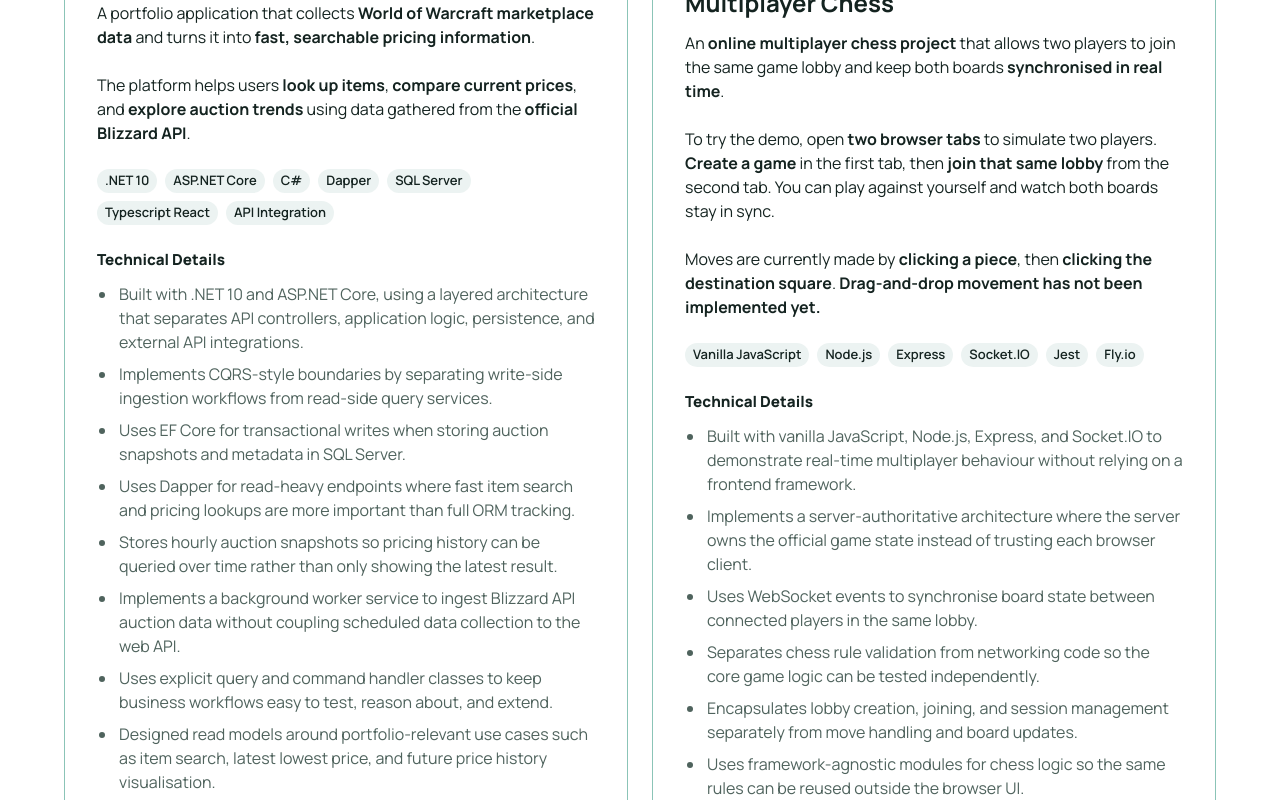
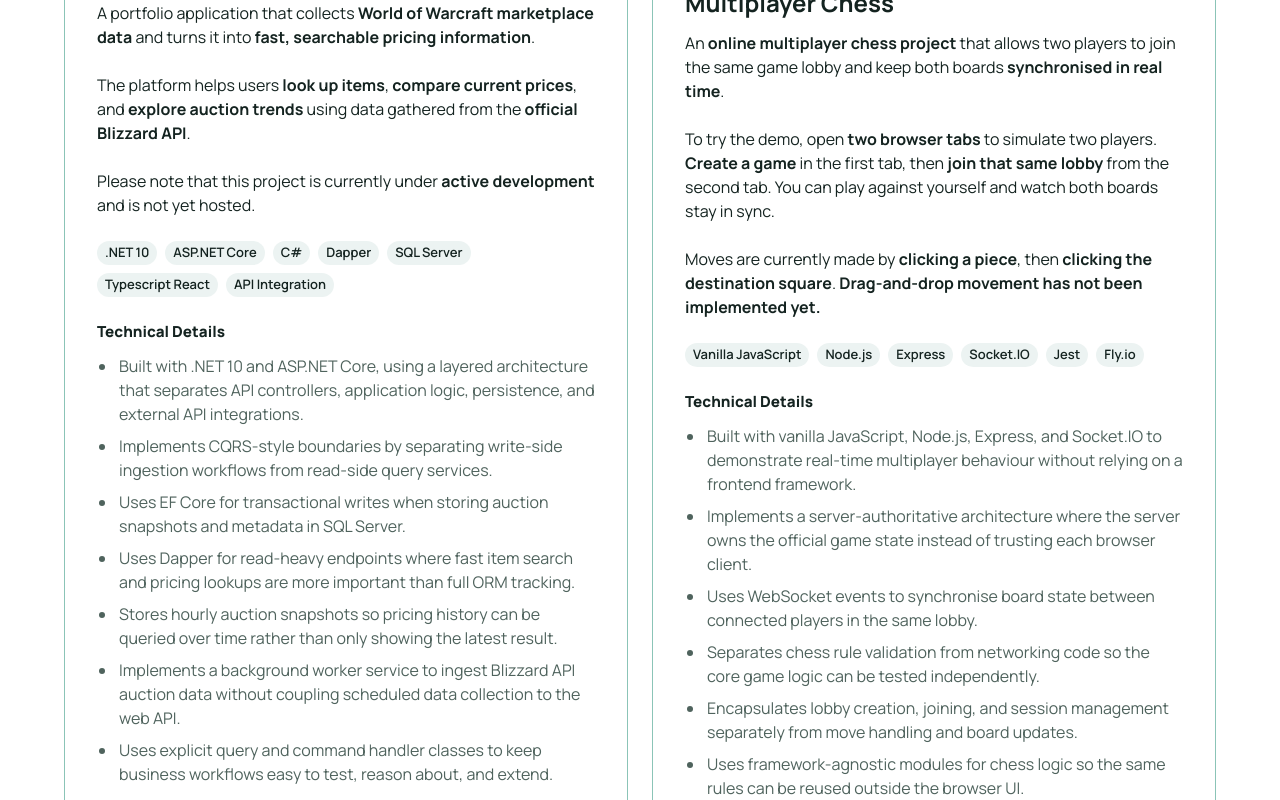
Before and after one commit to CallumWilkinson/portfolio-website, a React (Vite) app: page / in a window 1280 px wide. Shown: the part 1160-1960 px from the top of the page. Built offline with nearby package versions, Linux system fonts and the light colour scheme.

Commit message:
fix: add minor text tweaks

```diff
--- a/src/data/projects.ts
+++ b/src/data/projects.ts
@@ -5,7 +5,7 @@
     id: "wow-paper-trader",
     title: "World of Warcraft Auction House Platform",
     description:
-      "A portfolio application that collects **World of Warcraft marketplace data** and turns it into **fast, searchable pricing information**.\n\nThe platform helps users **look up items**, **compare current prices**, and **explore auction trends** using data gathered from the **official Blizzard API**.",
+      "A portfolio application that collects **World of Warcraft marketplace data** and turns it into **fast, searchable pricing information**.\n\nThe platform helps users **look up items**, **compare current prices**, and **explore auction trends** using data gathered from the **official Blizzard API**.\n\nPlease note that this project is currently under **active development** and is not yet hosted.",
     techStack: [
       ".NET 10",
       "ASP.NET Core",
@@ -63,7 +63,7 @@
     id: "2d-game-speedyboi",
     title: "2D Platformer Game",
     description:
-      "A **2D platformer game** built in **Unity** where the player moves through **increasingly difficult levels** and tries to reach the campfire at the end.\n\nThis was my **first project** applying **object-oriented programming in C#** inside Unity. The game is played with the **left and right arrow keys**, and the **space bar** is used to jump. When playing the demo you can click the **skip intro** button on the bottom right corner to jump right in.",
+      "A **2D platformer game** built in **Unity** where the player moves through **increasingly difficult levels** and tries to reach the campfire at the end.\n\nThis was my **first project** applying **object-oriented programming in C#** inside Unity. The game is played with the **left and right arrow keys**, and the **space bar** is used to jump.\n\nWhen playing the demo you can click the **skip intro** button on the bottom right corner to jump right in.",
     techStack: ["Unity", "C#", "2D game development", "Physics tuning"],
     githubUrl: "https://github.com/CallumWilkinson/2D-game-speedyboi",
     liveDemoUrl: "https://callumwilkinson.github.io/2D-game-speedyboi/",
```
